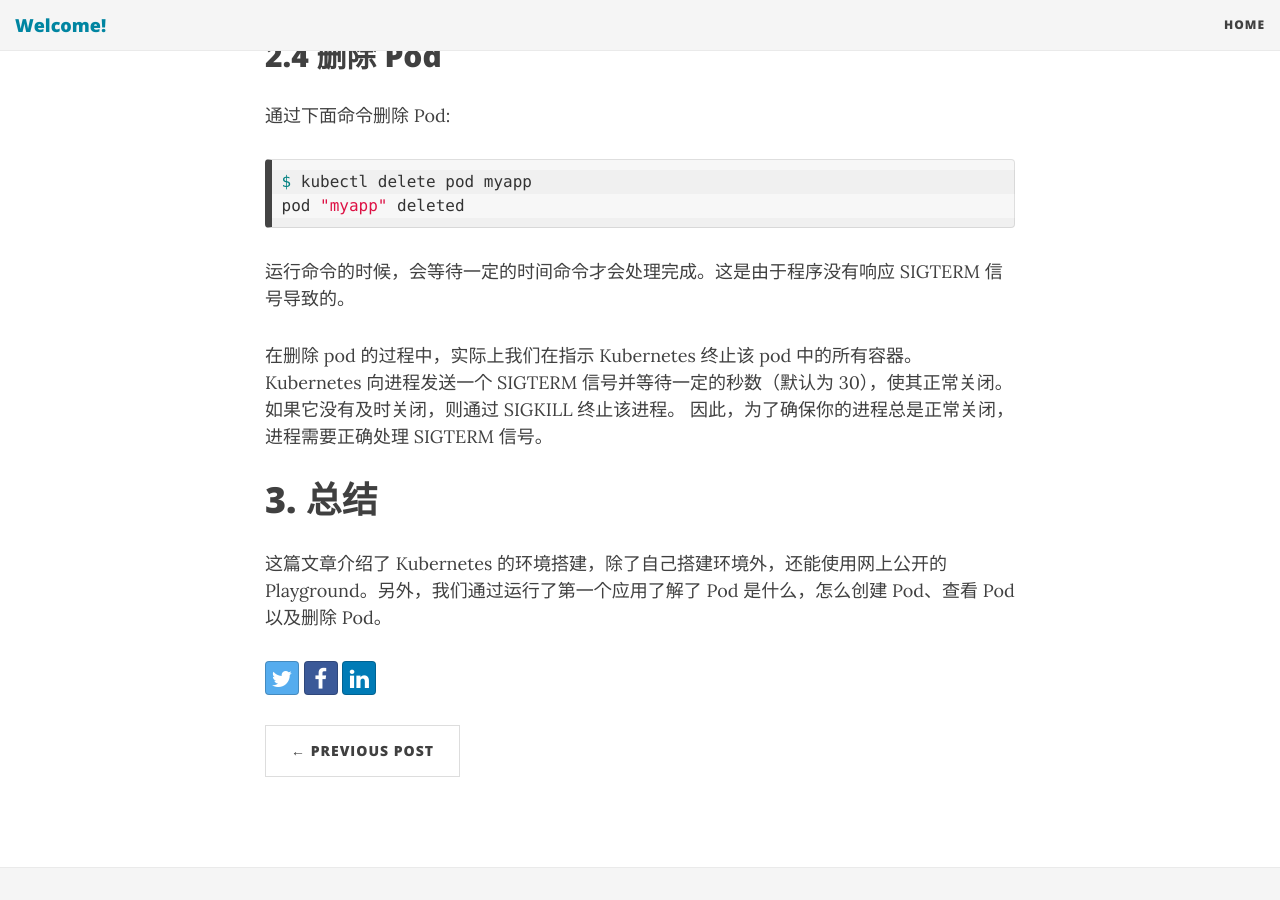
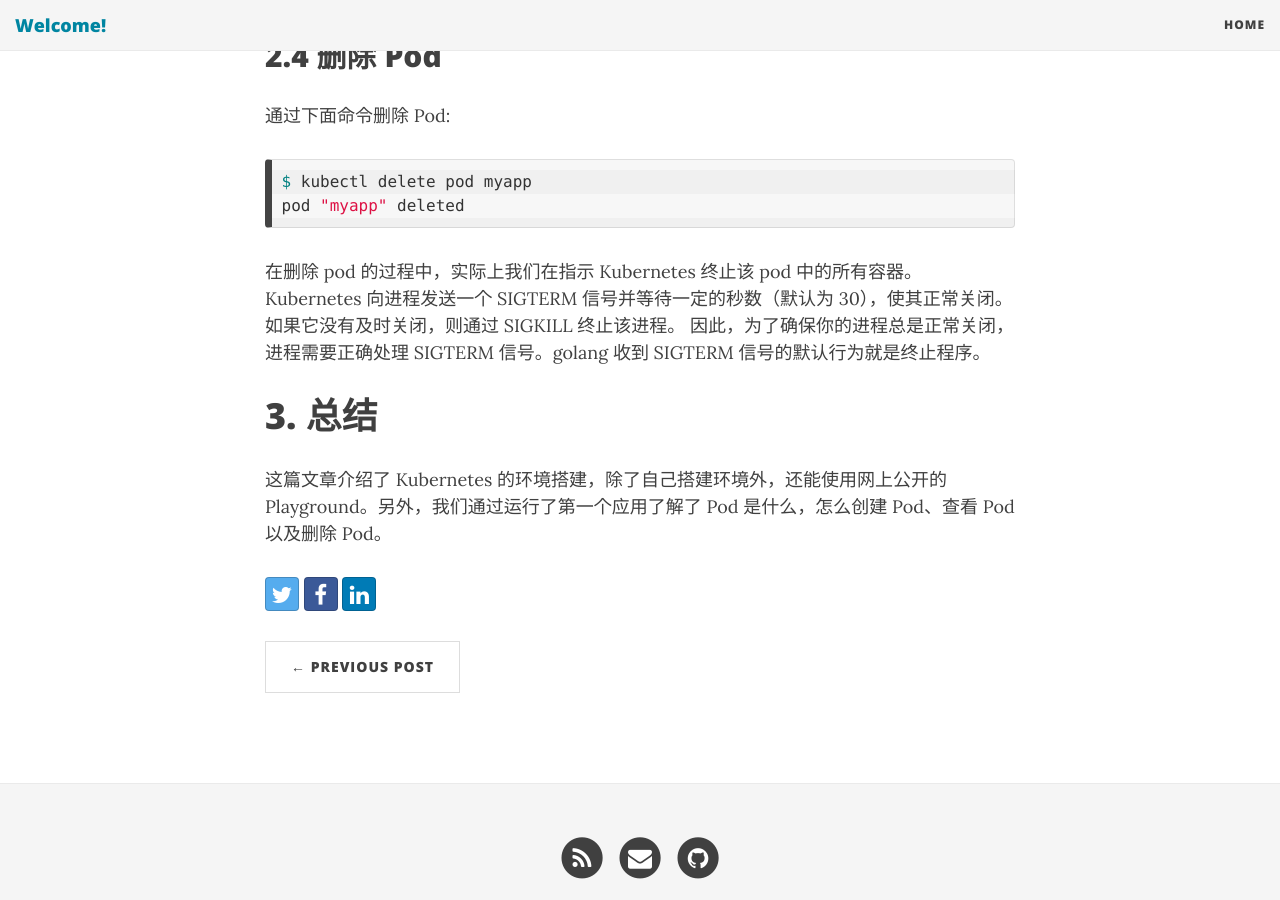
Before and after one commit to anjiawei1991/anjiawei.github.io, a Jekyll site: the page built from _posts/2019-07-15-开始使用k8s.md, in a window 1280 px wide and 900 px high, scrolled down 9062 px. Built offline with Jekyll 4.4.1, drawn with Linux system fonts in a browser that asks for light colours; nearby versions of some CDN libraries.

Commit message:
修正文章的错误

````diff
--- a/_posts/2019-07-15-开始使用k8s.md
+++ b/_posts/2019-07-15-开始使用k8s.md
@@ -276,9 +276,7 @@ $ kubectl delete pod myapp
 pod "myapp" deleted
 ```
 
-运行命令的时候，会等待一定的时间命令才会处理完成。这是由于程序没有响应 SIGTERM 信号导致的。
-
-在删除 pod 的过程中，实际上我们在指示 Kubernetes 终止该 pod 中的所有容器。 Kubernetes 向进程发送一个 SIGTERM 信号并等待一定的秒数（默认为 30），使其正常关闭。 如果它没有及时关闭，则通过 SIGKILL 终止该进程。 因此，为了确保你的进程总是正常关闭，进程需要正确处理 SIGTERM 信号。
+在删除 pod 的过程中，实际上我们在指示 Kubernetes 终止该 pod 中的所有容器。 Kubernetes 向进程发送一个 SIGTERM 信号并等待一定的秒数（默认为 30），使其正常关闭。 如果它没有及时关闭，则通过 SIGKILL 终止该进程。 因此，为了确保你的进程总是正常关闭，进程需要正确处理 SIGTERM 信号。golang 收到 SIGTERM 信号的默认行为就是终止程序。
 
 # 3. 总结
 
````
Also changed, not shown: _posts/2019-07-10-docker使用入门.md (+1 -1 lines).
